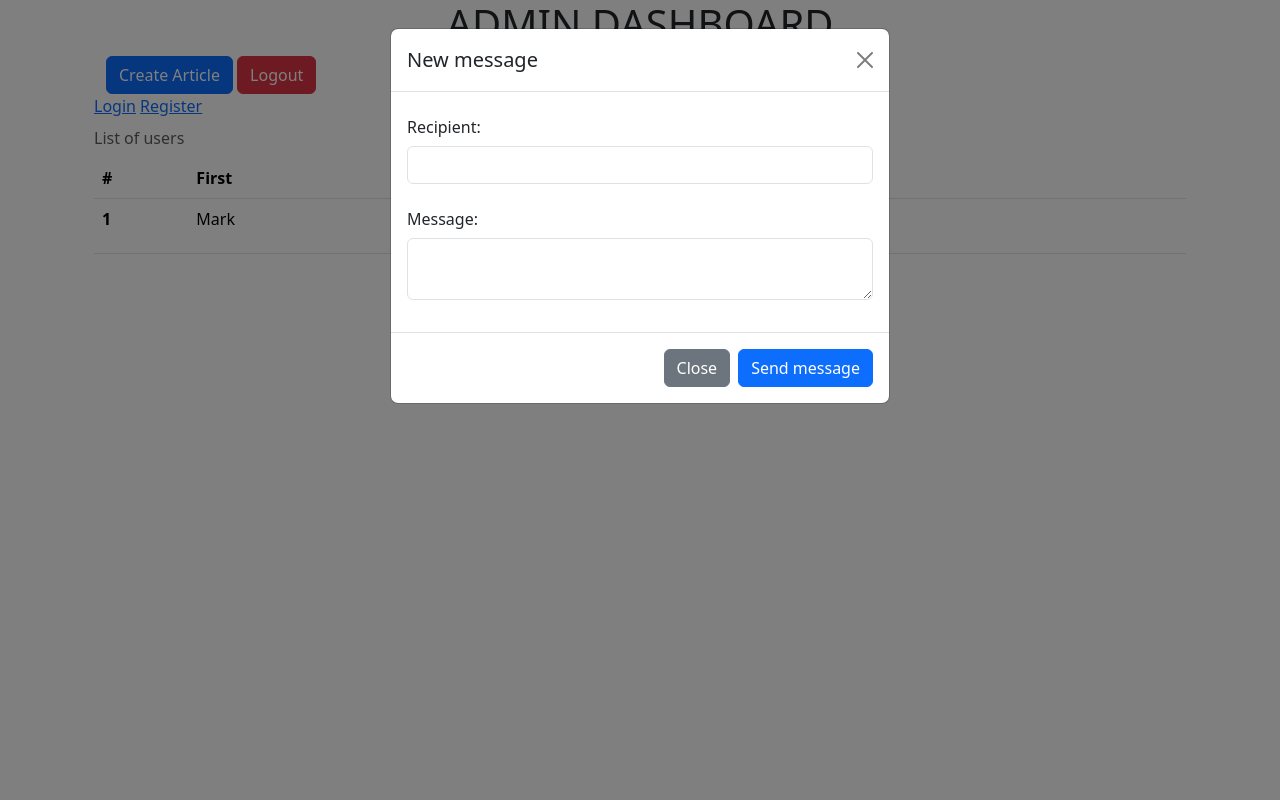
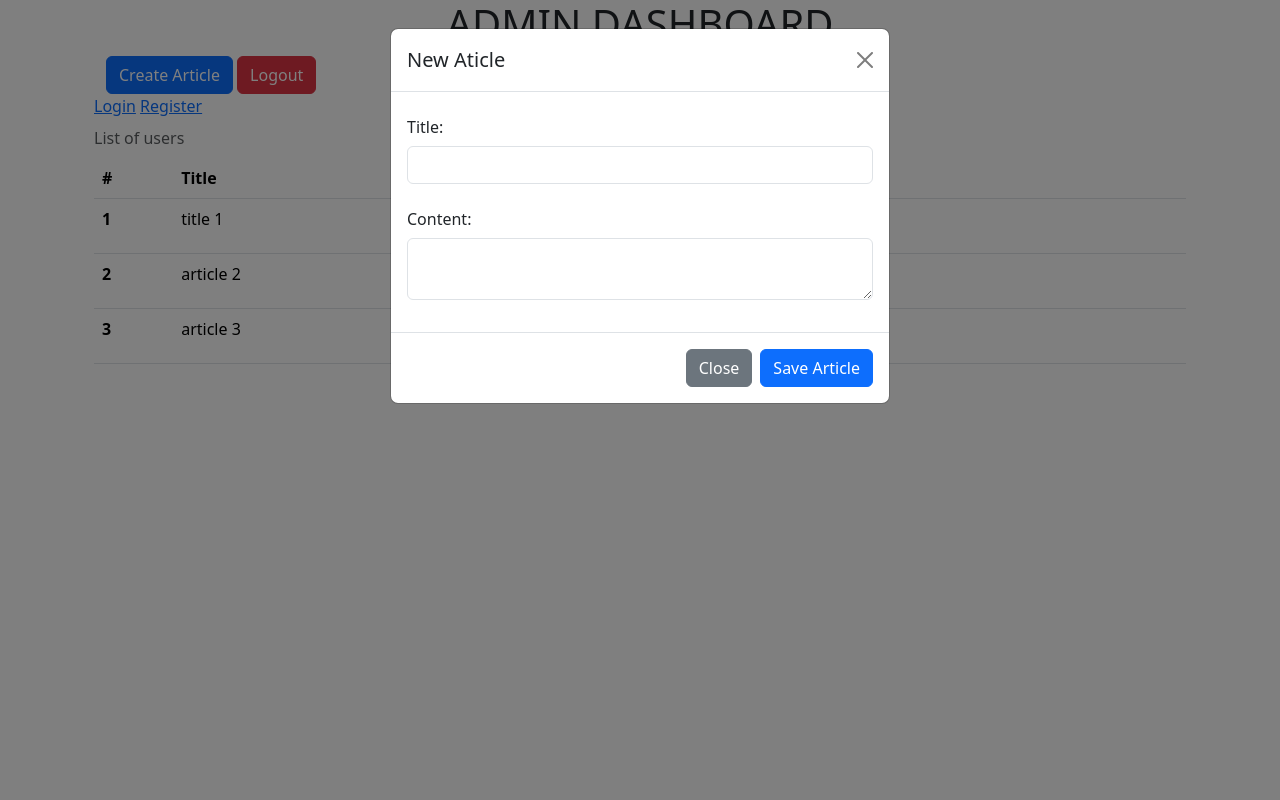
Before and after one commit to folong201/simple-blog, a Django app: page /admindashboard in a window 1280 px wide, after a click on "Create Article". Run offline with Django 5.2, Linux system fonts and the light colour scheme; data comes from the database, SQL or seed files in the repository; both versions use the stored data as it was after the commit.

Commit message:
ceation of the article

```diff
--- a/appblog/templates/admindashboard.html
+++ b/appblog/templates/admindashboard.html
@@ -1,29 +1,43 @@
 <!DOCTYPE html>
 <html lang="en">
-
   <head>
-    <meta charset="UTF-8">
-    <meta name="viewport" content="width=device-width, initial-scale=1.0">
-    <link href="https://cdn.jsdelivr.net/npm/bootstrap@5.3.3/dist/css/bootstrap.min.css" rel="stylesheet"
-        integrity="sha384-QWTKZyjpPEjISv5WaRU9OFeRpok6YctnYmDr5pNlyT2bRjXh0JMhjY6hW+ALEwIH" crossorigin="anonymous">
+    <meta charset="UTF-8" />
+    <meta name="viewport" content="width=device-width, initial-scale=1.0" />
+    <link
+      href="https://cdn.jsdelivr.net/npm/bootstrap@5.3.3/dist/css/bootstrap.min.css"
+      rel="stylesheet"
+      integrity="sha384-QWTKZyjpPEjISv5WaRU9OFeRpok6YctnYmDr5pNlyT2bRjXh0JMhjY6hW+ALEwIH"
+      crossorigin="anonymous"
+    />
     <title>ADMINDASHBOARD</title>
   </head>
 
   <body>
-
-
     <div class="container">
       <center>
         <h1>ADMIN DASHBOARD</h1>
       </center>
       <div class="container">
         <div class="container display-flex">
-                <button type="button" class="btn btn-primary" data-bs-toggle="modal" data-bs-target="#exampleModal"
-                    data-bs-whatever="@mdo">Create Article</button>
+          <button
+            type="button"
+            class="btn btn-primary"
+            data-bs-toggle="modal"
+            data-bs-target="#exampleModal"
+            data-bs-whatever="@mdo"
+          >
+            Create Article
+          </button>
 
-                <button type="button" class="btn btn-danger" data-bs-toggle="modal" data-bs-target="#exampleModal"
-                    data-bs-whatever="@mdo">Logout</button>
-
+          <button
+            type="button"
+            class="btn btn-danger"
+            data-bs-toggle="modal"
+            data-bs-target="#exampleModal"
+            data-bs-whatever="@mdo"
+          >
+            Logout
+          </button>
         </div>
         <nav>
           {% if user.is_authenticated %}
@@ -33,102 +47,173 @@
           <a href="{% url 'register' %}">Register</a>
           {% endif %}
         </nav>
-            <div class="modal fade" id="exampleModal" tabindex="-1" aria-labelledby="exampleModalLabel"
-                aria-hidden="true">
+        <form action="{% url 'createarticle' %}" method="post">
+          {% csrf_token %}
+          <div
+            class="modal fade"
+            id="exampleModal"
+            tabindex="-1"
+            aria-labelledby="exampleModalLabel"
+            aria-hidden="true"
+          >
             <div class="modal-dialog">
               <div class="modal-content">
                 <div class="modal-header">
-                            <h1 class="modal-title fs-5" id="exampleModalLabel">New message</h1>
-                            <button type="button" class="btn-close" data-bs-dismiss="modal" aria-label="Close"></button>
+                  <h1 class="modal-title fs-5" id="exampleModalLabel">
+                    New Aticle
+                  </h1>
+                  <button
+                    type="button"
+                    class="btn-close"
+                    data-bs-dismiss="modal"
+                    aria-label="Close"
+                  ></button>
+                </div>
+                <div class="modal-body">
+                  <div class="mb-3">
+                    <label for="recipient-name" class="col-form-label"
+                      >Title:</label
+                    >
+                    <input
+                      type="text"
+                      class="form-control"
+                      name="title"
+                      id="recipient-name"
+                    />
+                  </div>
+                  <div class="mb-3">
+                    <label for="message-text" class="col-form-label"
+                      >Content:</label
+                    >
+                    <textarea
+                      class="form-control"
+                      id="message-text"
+                      name="content"
+                    ></textarea>
+                  </div>
+                </div>
+                <div class="modal-footer">
+                  <button
+                    type="button"
+                    class="btn btn-secondary"
+                    data-bs-dismiss="modal"
+                  >
+                    Close
+                  </button>
+                  <button type="submit" class="btn btn-primary">
+                    Save Article
+                  </button>
+                </div>
+              </div>
+            </div>
+          </div>
+        </form>
+      </div>
+      <div class="container">
+        <table class="table caption-top">
+          <caption>
+            List of users
+          </caption>
+          <thead>
+            <tr>
+              <th scope="col">#</th>
+              <th scope="col">Title</th>
+              <th scope="col">Content</th>
+              <th scope="col">Handle</th>
+            </tr>
+          </thead>
+          <tbody>
+            {% for article in articles %}
+            <tr>
+              <th scope="row">{{article.id}}</th>
+              <td>{{ article.title }}</td>
+              <td>{{ article.content }}</td>
+              <td>
+                <button
+                  type="button"
+                  class="btn btn-primary"
+                  data-bs-toggle="modal"
+                  data-bs-target="#exampleModal2"
+                  data-bs-whatever="@mdo"
+                >
+                  Update
+                </button>
+
+                <div
+                  class="modal fade"
+                  id="exampleModal2"
+                  tabindex="-1"
+                  aria-labelledby="exampleModalLabel"
+                  aria-hidden="true"
+                >
+                  <div class="modal-dialog">
+                    <div class="modal-content">
+                      <div class="modal-header">
+                        <h1 class="modal-title fs-5" id="exampleModalLabel">
+                          Update Article
+                        </h1>
+                        <button
+                          type="button"
+                          class="btn-close"
+                          data-bs-dismiss="modal"
+                          aria-label="Close"
+                        ></button>
                       </div>
                       <div class="modal-body">
                         <form>
                           <div class="mb-3">
-                                    <label for="recipient-name" class="col-form-label">Recipient:</label>
-                                    <input type="text" class="form-control" id="recipient-name">
+                            <label for="recipient-name" class="col-form-label"
+                              >Title:</label
+                            >
+                            <input
+                              type="text"
+                              class="form-control"
+                              id="recipient-name"
+                              name="title"
+                              value="{{ article.title }}"
+                            />
                           </div>
                           <div class="mb-3">
-                                    <label for="message-text" class="col-form-label">Message:</label>
-                                    <textarea class="form-control" id="message-text"></textarea>
+                            <label for="message-text" class="col-form-label"
+                              >Content:</label
+                            >
+                            <textarea
+                              class="form-control"
+                              id="message-text"
+                              name="content"
+
+                            >{{ article.content }}</textarea>
                           </div>
                         </form>
                       </div>
                       <div class="modal-footer">
-                            <button type="button" class="btn btn-secondary" data-bs-dismiss="modal">Close</button>
-                            <button type="button" class="btn btn-primary">Send message</button>
+                        <button
+                          type="button"
+                          class="btn btn-secondary"
+                          data-bs-dismiss="modal"
+                        >
+                          Close
+                        </button>
+                        <button type="button" class="btn btn-primary">
+                          Send message
+                        </button>
                       </div>
-                    </div>
-                </div>
-            </div>
-        </div>
-        <div class="container">
-            <table class="table caption-top">
-                <caption>List of users</caption>
-                <thead>
-                    <tr>
-                        <th scope="col">#</th>
-                        <th scope="col">First</th>
-                        <th scope="col">Last</th>
-                        <th scope="col">Handle</th>
-                    </tr>
-                </thead>
-                <tbody>
-                    <tr>
-                        <th scope="row">1</th>
-                        <td>Mark</td>
-                        <td>Otto</td>
-                        <td>
-                            <button type="button" class="btn btn-primary" data-bs-toggle="modal"
-                                data-bs-target="#exampleModal" data-bs-whatever="@mdo">Update</button>
-
-                            <div class="modal fade" id="exampleModal" tabindex="-1" aria-labelledby="exampleModalLabel"
-                                aria-hidden="true">
-                                <div class="modal-dialog">
-                                    <div class="modal-content">
-                                        <div class="modal-header">
-                                            <h1 class="modal-title fs-5" id="exampleModalLabel">New message</h1>
-                                            <button type="button" class="btn-close" data-bs-dismiss="modal"
-                                                aria-label="Close"></button>
-                                        </div>
-                                        <div class="modal-body">
-                                            <form>
-                                                <div class="mb-3">
-                                                    <label for="recipient-name"
-                                                        class="col-form-label">Recipient:</label>
-                                                    <input type="text" class="form-control" id="recipient-name">
-                                                </div>
-                                                <div class="mb-3">
-                                                    <label for="message-text" class="col-form-label">Message:</label>
-                                                    <textarea class="form-control" id="message-text"></textarea>
-                                                </div>
-                                            </form>
-                                        </div>
-                                        <div class="modal-footer">
-                                            <button type="button" class="btn btn-secondary"
-                                                data-bs-dismiss="modal">Close</button>
-                                            <button type="button" class="btn btn-primary">Send message</button>
-                                        </div>
-
                     </div>
                   </div>
                 </div>
                 <div class="btn btn-danger">delete</div>
               </td>
             </tr>
-
-
+            {% endfor %}
           </tbody>
         </table>
-
+      </div>
     </div>
 
-    </div>
-
-
-
-    <script src="https://cdn.jsdelivr.net/npm/bootstrap@5.3.3/dist/js/bootstrap.bundle.min.js"
+    <script
+      src="https://cdn.jsdelivr.net/npm/bootstrap@5.3.3/dist/js/bootstrap.bundle.min.js"
       integrity="sha384-YvpcrYf0tY3lHB60NNkmXc5s9fDVZLESaAA55NDzOxhy9GkcIdslK1eN7N6jIeHz"
-        crossorigin="anonymous"></script>
+      crossorigin="anonymous"
+    ></script>
   </body>
-
 </html>
--- a/appblog/templates/auth/login.html
+++ b/appblog/templates/auth/login.html
@@ -38,7 +38,7 @@
         </ul>
         {% endif %}
 
-        <form method="POST" action="{% url 'login' % }">
+        <form method="POST" action="{% url 'login' %}">
             {% csrf_token %}
             {{ form.as_p }}
             <button type="submit" class="btn btn-primary">Login</button>
--- a/appblog/templates/auth/register.html
+++ b/appblog/templates/auth/register.html
@@ -42,7 +42,7 @@
                 <a href="{%  url 'login' %}"> Login </a>
             </div>
         </form> -->
-        <form method="POST">
+        <form method="POST" action="{% url 'register' %}">
         {% csrf_token %}
         {{ form.as_p }}
         <button type="submit">Register</button>
--- a/appblog/views.py
+++ b/appblog/views.py
@@ -1,13 +1,28 @@
 from django.shortcuts import render,redirect
+from . models import Article,CustomUser
 
 # Create your views here.
 def index(request):
-    return render (request,"index.html")
+    articles = Article.objects.all()
+
+    return render (request,"index.html",{'articles':articles})
 
 def updatearticle(request):
     return render (request,"updatearticle.html")
 
 def createarticle(request):
+    if request.method == 'POST':
+        article = Article()
+        print('authuser')
+        print(request.user)
+        author = CustomUser.objects.get(id = request.user.id)
+        article.title = request.POST.get('title')
+        article.content = request.POST.get('content')
+        article.author = author
+        article.save()
+        return redirect("index")
+
+
     return render (request,"createarticle.html")
 
 def articledetail(request):
@@ -21,7 +36,8 @@ def userdashboard(request):
     return render (request,"userdashboard.html")
 
 def admindashboard(request):
-    return render (request,"admindashboard.html")
+    articles = Article.objects.all()
+    return render (request,"admindashboard.html",{'articles':articles})
 
 def login(request):
     return render (request,"auth/login.html")
```
Also changed, not shown: appblog/templates/index.html (+37 -43 lines), db.sqlite3. Lines whose indentation alone changed are shown as unchanged.
